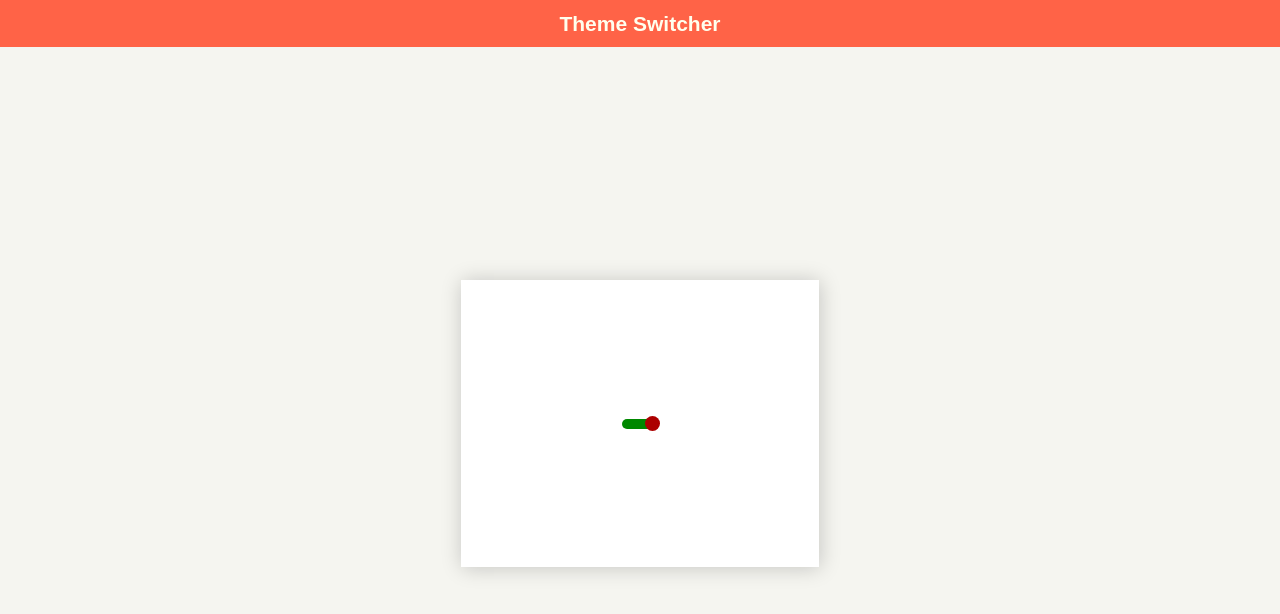
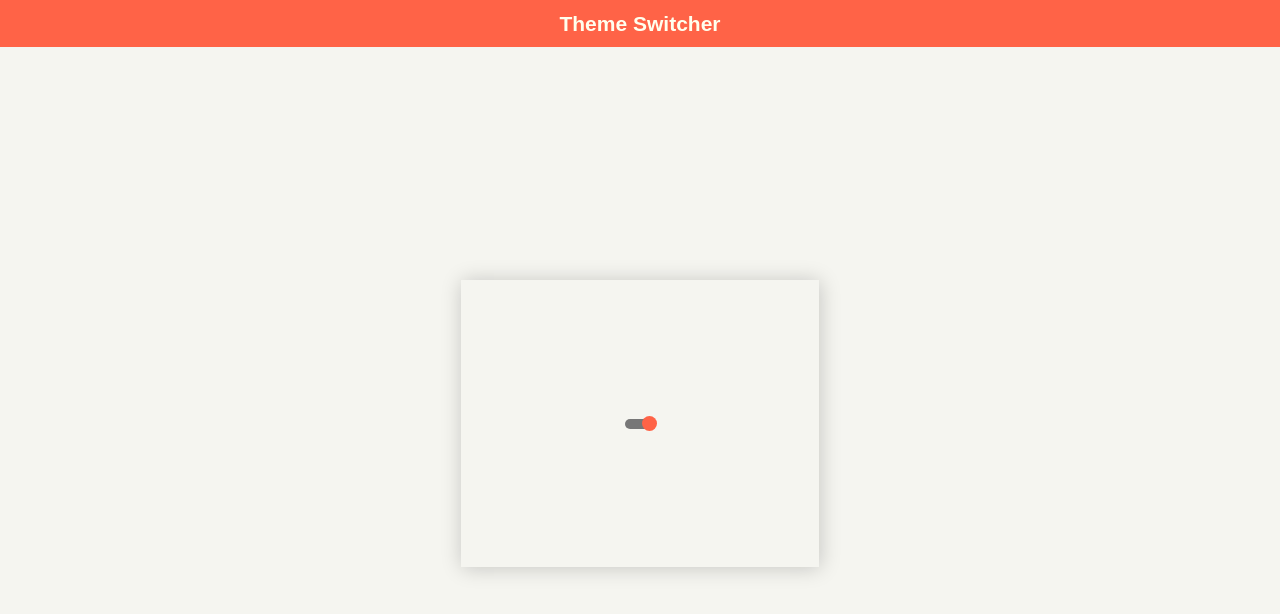
Before and after one commit to jorgepereirajunior/Theme-Switcher, a React (Create React App) app: page / in a window 1280 px wide. Shown: the top 614 px of the page. Built offline with nearby package versions, Linux system fonts and the light colour scheme.

Commit message:
Configura o switch para alternar entre os temas light e dark

```diff
--- a/src/App.tsx
+++ b/src/App.tsx
@@ -1,17 +1,24 @@
-import React, { FC } from 'react';
+import React, { FC, useState } from 'react';
 import { ThemeProvider } from 'styled-components'
 
 import GlobalStyle from './styles/global'
 import light from './styles/themes/light'
+import dark from './styles/themes/dark'
 
 import { Main } from './pages/Main'
 
 const App: FC = () => {
+  const [theme, setTheme] = useState(light)
+
+  function toggleTheme() {
+    setTheme(theme.name === 'light' ? dark : light)
+  }
+
   return (
-    <ThemeProvider theme={light}>
+    <ThemeProvider theme={theme}>
       <>
         <GlobalStyle />
-        <Main />
+        <Main toggleTheme={toggleTheme} />
       </>
     </ThemeProvider>
   )
--- a/src/pages/Main/index.tsx
+++ b/src/pages/Main/index.tsx
@@ -1,24 +1,34 @@
-import { FC } from 'react'
+import { FC, useContext } from 'react'
 import Switch from 'react-switch'
+import { ThemeContext } from 'styled-components'
 import { Container, Body, Box } from './styles'
 
 import { Header } from '../../components/header'
 
-export const Main:FC = () => {
+interface MainProps {
+  toggleTheme(): void;
+}
+
+export const Main:FC<MainProps> = ({ toggleTheme }) => {
+  const { colors, name } = useContext(ThemeContext)
+
   return (
     <Container>
       <Header>Theme Switcher</Header>
       <Body>
         <Box>
           <Switch
-            checked
-            onChange={() => {}}
+            onChange={toggleTheme}
+            checked={name === 'light'}
             checkedIcon={false}
             uncheckedIcon={false}
             height={10}
-            width={35}
+            width={30}
             handleDiameter={15}
-            onHandleColor={'#ac0000'}
+            offColor={'#777'}
+            onColor={'#777'}
+            onHandleColor={colors.switch}
+            offHandleColor={colors.switch}
           />
         </Box>
       </Body>
--- a/src/pages/Main/styles.ts
+++ b/src/pages/Main/styles.ts
@@ -24,7 +24,7 @@ export const Box = styled.div`
   width: 28%;
   height: 38%;
 
-  background-color: #FFF;
+  background-color: ${props => props.theme.colors.background};
 
   box-shadow: 1px 1px 20px rgba(0,0,0,0.2);
 `
--- a/src/styles/styled.d.ts
+++ b/src/styles/styled.d.ts
@@ -6,7 +6,8 @@ declare module 'styled-components' {
 
     colors: {
       primary: string;
-      secondary: string;
+
+      switch: string;
       title: string;
       background: string;
     }
--- a/src/styles/themes/light.ts
+++ b/src/styles/themes/light.ts
@@ -4,8 +4,8 @@ export default {
 
    colors: {
      primary: '#ff6347',
-     secondary: '#7159c1',
 
+     switch: '#ff6347',
      title: '#ffffee',
      background: '#f5f5f0'
    }
```
